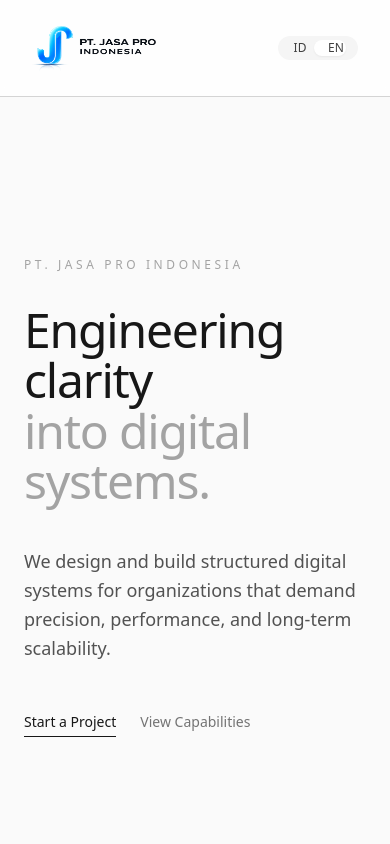
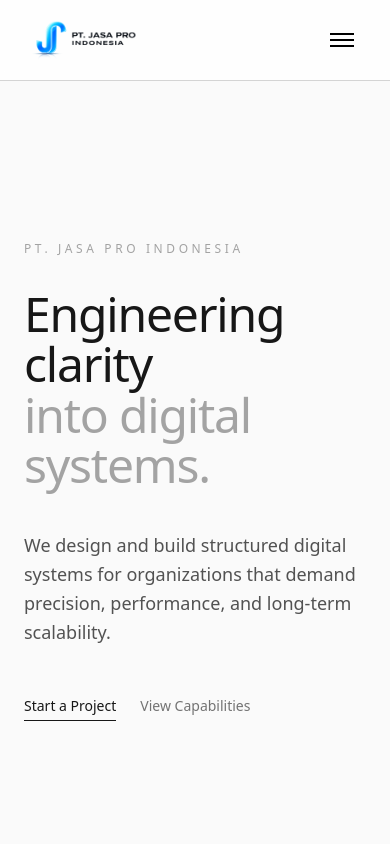
Before and after one commit to chrisimbolon/jasapro-web, a React (Vite) app: page / in a window 390 px wide. Shown: the top 844 px of the page. Built offline with nearby package versions, Linux system fonts and the light colour scheme.

Commit message:
feat: add Responsiveness

```diff
--- a/src/components/layout/Navbar.tsx
+++ b/src/components/layout/Navbar.tsx
@@ -1,11 +1,14 @@
 import logo from "@/assets/logo.png"
 import i18n from "@/lib/i18n"
+import { useState } from "react"
 import { useTranslation } from "react-i18next"
 import { Link, useLocation } from "react-router-dom"
 
 export default function Navbar() {
   const location = useLocation()
   const { t, i18n: i18next } = useTranslation()
+
+  const [menuOpen, setMenuOpen] = useState(false)
 
   const currentLang = i18next.language
 
@@ -21,15 +24,15 @@ export default function Navbar() {
   ]
 
   return (
-    <header className="border-b border-neutral-300 bg-white/80 backdrop-blur-sm">
-      <div className="container flex items-center justify-between h-24">
+    <header className="border-b border-neutral-300 bg-white/80 backdrop-blur-sm sticky top-0 z-50">
+      <div className="container flex items-center justify-between h-20">
 
         {/* Logo */}
         <Link to="/" className="flex items-center">
           <img
             src={logo}
             alt="PT. Jasa Pro Indonesia"
-            className="h-12 w-auto object-contain"
+            className="h-10 w-auto object-contain"
           />
         </Link>
 
@@ -55,10 +58,10 @@ export default function Navbar() {
         </nav>
 
         {/* Right Controls */}
-        <div className="flex items-center gap-8">
+        <div className="flex items-center gap-6">
 
           {/* Language Toggle */}
-          <div className="relative flex w-20 bg-neutral-100 rounded-full p-1 text-xs font-medium">
+          <div className="hidden md:flex relative w-20 bg-neutral-100 rounded-full p-1 text-xs font-medium">
             <div
               className={`absolute top-1 bottom-1 w-8 rounded-full bg-white shadow-sm transition-all duration-300 ${
                 currentLang === "id" ? "left-1" : "left-9"
@@ -80,8 +83,163 @@ export default function Navbar() {
             </button>
           </div>
 
+          {/* Hamburger */}
+          <button
+            onClick={() => setMenuOpen(!menuOpen)}
+            className="md:hidden flex flex-col justify-center items-center w-8 h-8"
+          >
+            <span
+              className={`block w-6 h-0.5 bg-black transition-transform duration-300 ${
+                menuOpen ? "rotate-45 translate-y-1.5" : ""
+              }`}
+            />
+            <span
+              className={`block w-6 h-0.5 bg-black my-1 transition-opacity duration-300 ${
+                menuOpen ? "opacity-0" : ""
+              }`}
+            />
+            <span
+              className={`block w-6 h-0.5 bg-black transition-transform duration-300 ${
+                menuOpen ? "-rotate-45 -translate-y-1.5" : ""
+              }`}
+            />
+          </button>
         </div>
       </div>
+
+      {/* Mobile Menu */}
+      {menuOpen && (
+        <div className="md:hidden border-t border-neutral-200 bg-white">
+          <div className="container py-8 flex flex-col gap-6">
+
+            {navItems.map((item) => (
+              <Link
+                key={item.path}
+                to={item.path}
+                onClick={() => setMenuOpen(false)}
+                className="text-lg font-medium text-neutral-800"
+              >
+                {item.name}
+              </Link>
+            ))}
+
+            {/* Language Switch */}
+            <div className="flex gap-4 pt-6 border-t border-neutral-200 text-sm">
+
+              <button
+                onClick={() => changeLanguage("id")}
+                className={`${
+                  currentLang === "id"
+                    ? "font-semibold text-black"
+                    : "text-neutral-500"
+                }`}
+              >
+                Indonesia
+              </button>
+
+              <button
+                onClick={() => changeLanguage("en")}
+                className={`${
+                  currentLang === "en"
+                    ? "font-semibold text-black"
+                    : "text-neutral-500"
+                }`}
+              >
+                English
+              </button>
+
+            </div>
+          </div>
+        </div>
+      )}
     </header>
   )
 }
+
+// import logo from "@/assets/logo.png"
+// import i18n from "@/lib/i18n"
+// import { useTranslation } from "react-i18next"
+// import { Link, useLocation } from "react-router-dom"
+
+// export default function Navbar() {
+//   const location = useLocation()
+//   const { t, i18n: i18next } = useTranslation()
+
+//   const currentLang = i18next.language
+
+//   const changeLanguage = (lang: "id" | "en") => {
+//     i18n.changeLanguage(lang)
+//     localStorage.setItem("lang", lang)
+//   }
+
+//   const navItems = [
+//     { name: t("nav.capabilities"), path: "/capabilities" },
+//     { name: t("nav.work"), path: "/work" },
+//     { name: t("nav.company"), path: "/company" },
+//   ]
+
+//   return (
+//     <header className="border-b border-neutral-300 bg-white/80 backdrop-blur-sm">
+//       <div className="container flex items-center justify-between h-24">
+
+//         {/* Logo */}
+//         <Link to="/" className="flex items-center">
+//           <img
+//             src={logo}
+//             alt="PT. Jasa Pro Indonesia"
+//             className="h-12 w-auto object-contain"
+//           />
+//         </Link>
+
+//         {/* Desktop Navigation */}
+//         <nav className="hidden md:flex items-center gap-12 text-sm tracking-wide font-medium">
+//           {navItems.map((item) => {
+//             const isActive = location.pathname === item.path
+
+//             return (
+//               <Link
+//                 key={item.path}
+//                 to={item.path}
+//                 className={`transition-colors duration-200 ${
+//                   isActive
+//                     ? "text-neutral-900 font-semibold"
+//                     : "text-neutral-600 hover:text-neutral-900"
+//                 }`}
+//               >
+//                 {item.name}
+//               </Link>
+//             )
+//           })}
+//         </nav>
+
+//         {/* Right Controls */}
+//         <div className="flex items-center gap-8">
+
+//           {/* Language Toggle */}
+//           <div className="relative flex w-20 bg-neutral-100 rounded-full p-1 text-xs font-medium">
+//             <div
+//               className={`absolute top-1 bottom-1 w-8 rounded-full bg-white shadow-sm transition-all duration-300 ${
+//                 currentLang === "id" ? "left-1" : "left-9"
+//               }`}
+//             />
+
+//             <button
+//               onClick={() => changeLanguage("id")}
+//               className="relative z-10 w-1/2 text-center text-neutral-700"
+//             >
+//               ID
+//             </button>
+
+//             <button
+//               onClick={() => changeLanguage("en")}
+//               className="relative z-10 w-1/2 text-center text-neutral-700"
+//             >
+//               EN
+//             </button>
+//           </div>
+
+//         </div>
+//       </div>
+//     </header>
+//   )
+// }
```
